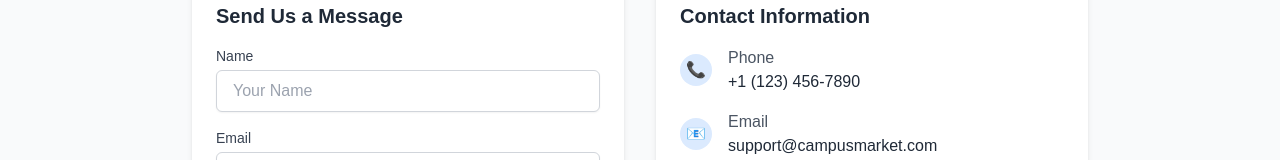
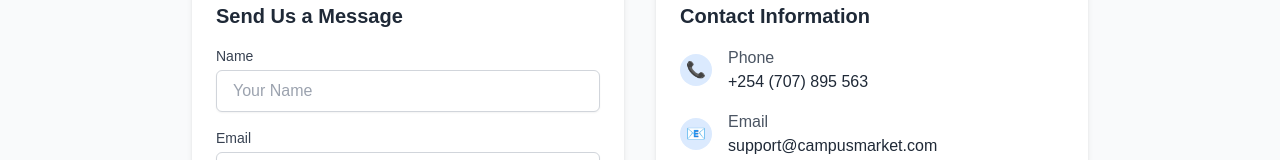
Before and after one commit to DANCANKARANI/e-commerce-, a Next.js app: page /contact in a window 1280 px wide. Shown: the part 202-362 px from the top of the page. Built offline with nearby package versions, Linux system fonts and the light colour scheme.

Commit message:
my commit

```diff
--- a/app/admin/components/DashboardComponent.tsx
+++ b/app/admin/components/DashboardComponent.tsx
@@ -411,7 +411,7 @@ export default function DashboardComponent() {
                   <YAxis yAxisId="right" orientation="right" />
                   <Tooltip
                     formatter={(value, name) => [
-                      name === 'Revenue ($)' ? `$${value.toLocaleString()}` : value,
+                      name === 'Revenue (ksh)' ? `$${value.toLocaleString()}` : value,
                       name
                     ]}
                   />
--- a/app/contact/page.tsx
+++ b/app/contact/page.tsx
@@ -80,7 +80,7 @@ export default function ContactUs() {
                   </div>
                   <div className="ml-4">
                     <p className="text-gray-600">Phone</p>
-                    <p className="text-gray-800 font-medium">+1 (123) 456-7890</p>
+                    <p className="text-gray-800 font-medium">+254 (707) 895 563</p>
                   </div>
                 </div>
                 <div className="flex items-center">
```
